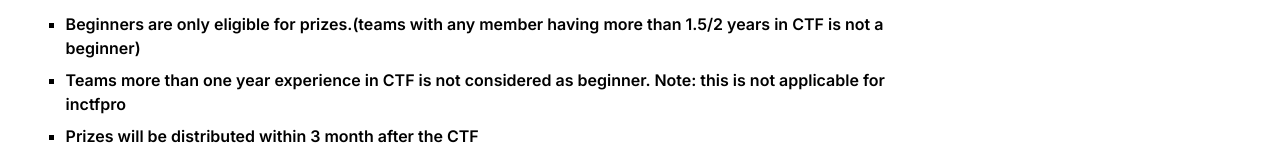
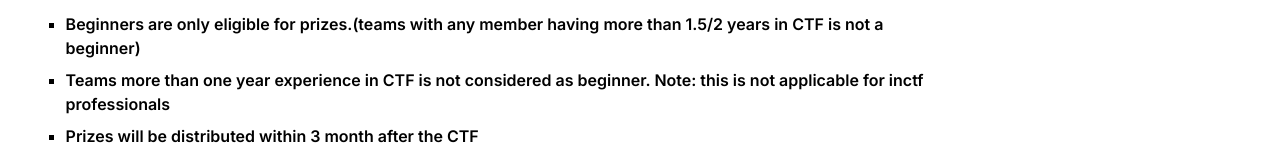
Before and after one commit to traboda/inctfj, a Next.js app: page /rules in a window 1280 px wide. Shown: the part 658-803 px from the top of the page. Built offline with nearby package versions, Linux system fonts and the light colour scheme; some icons are missing.

Commit message:
update the rules page

```diff
--- a/pages/rules.jsx
+++ b/pages/rules.jsx
@@ -62,7 +62,7 @@ const RulePage = () => {
                     <h2>Rules for the final contest</h2>
                     <ul>
                             <li><b>Beginners are only eligible for prizes.(teams with any member having more than 1.5/2 years in CTF is not a beginner)</b></li>
-                            <li><b>Teams more than one year experience in CTF is not considered as beginner. Note: this is not applicable for inctfpro</b></li>
+                            <li><b>Teams more than one year experience in CTF is not considered as beginner. Note: this is not applicable for inctf professionals</b></li>
                             <li><b>Prizes will be distributed within 3 month after the CTF</b></li>
 
                             <li><b> should not carry out any attacks on the CTF infrastructure.</b></li>
```
